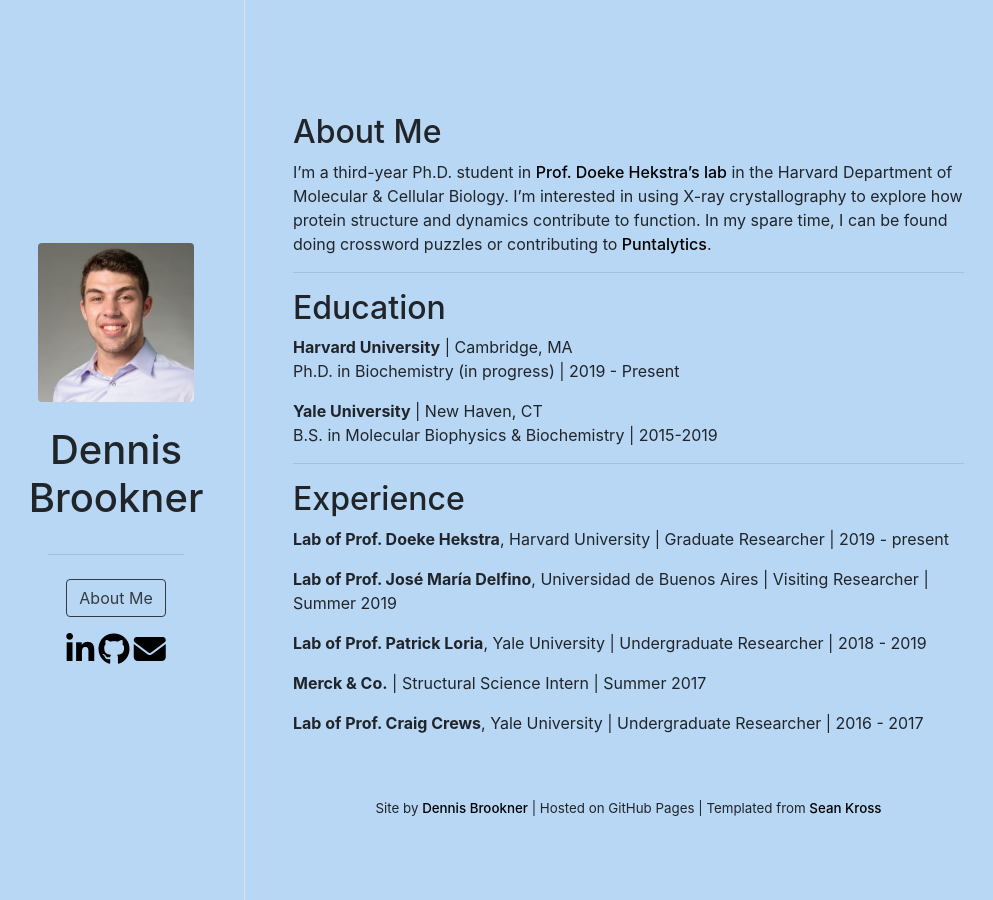
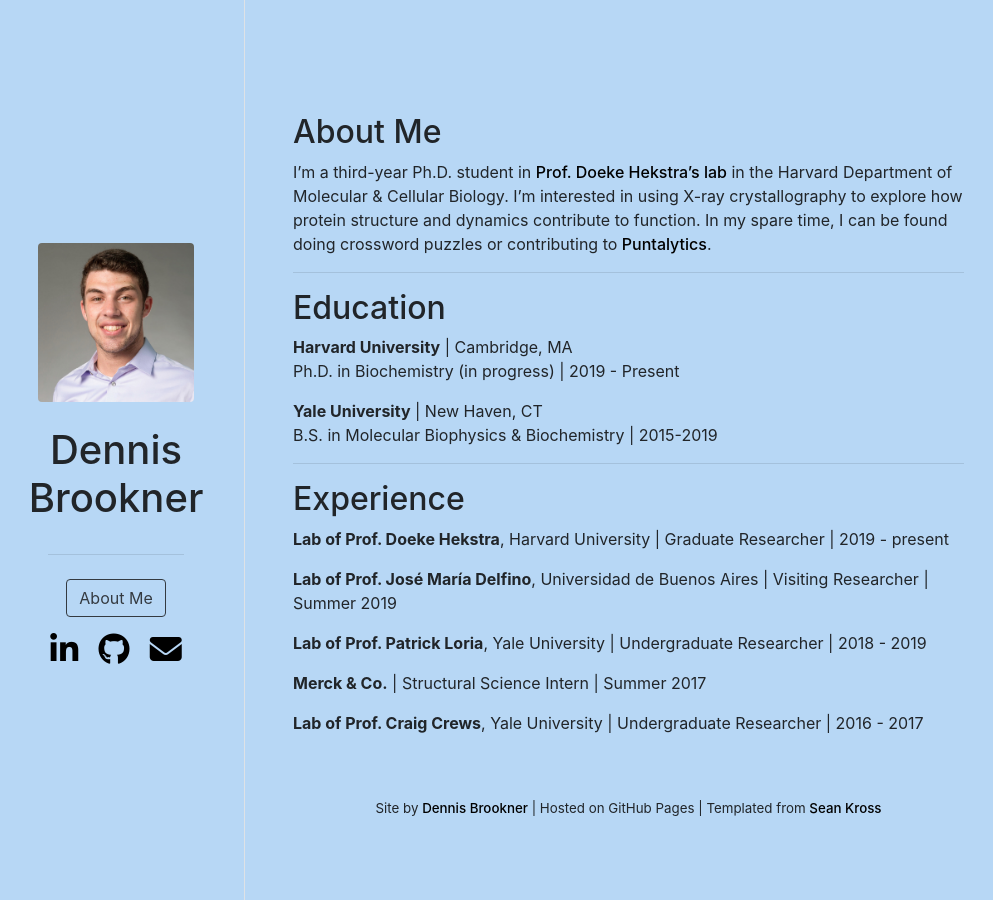
Before and after one commit to dennisbrookner/dennisbrookner.github.io, a Jekyll site: the page built from index.md, in a window 1280 px wide. Shown: the whole page, without its empty margins (140-1133 px from the left). Built offline with Jekyll 4.4.1, drawn with Linux system fonts in a browser that asks for light colours; nearby versions of some CDN libraries.

Commit message:
Update navigation.html

```diff
--- a/_includes/navigation.html
+++ b/_includes/navigation.html
@@ -17,7 +17,7 @@
         <div>
 
           {% for item in site.data.links %}
-            <a href="{{ item.link }}" >
+            <a href="{{ item.link }}" class="p-2">
               <i class="fa fa-{{item.name}} fa-2xl"></i>
             </a>
           {% endfor %}
```
